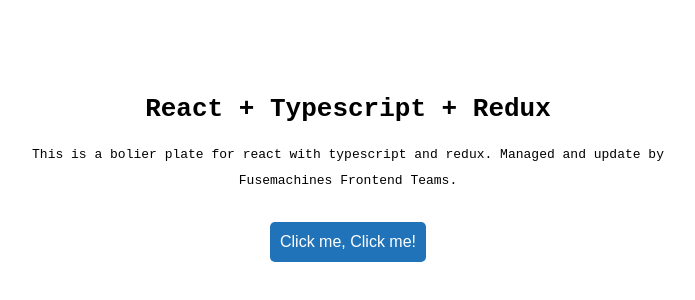
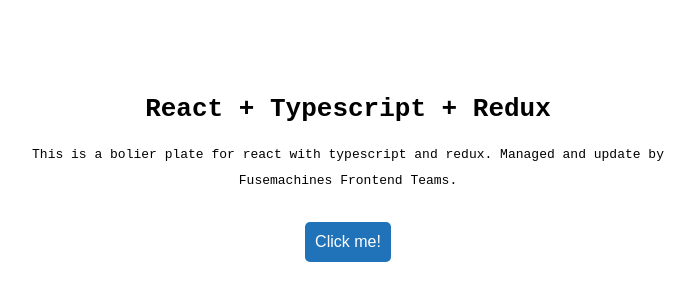
Before and after one commit to Fusemachines/fm-react-boilerplate, a React (Create React App) app in the folder typescript-with-redux/: page / in a window 1280 px wide. Shown: the part 220-520 px from the top of the page, without its empty margins (292-987 px from the left). Built offline with nearby package versions, Linux system fonts and the light colour scheme.

Commit message:
[BUTTON TEXT] changed to Click Me!

```diff
--- a/typescript-with-redux/src/components/main/Main.tsx
+++ b/typescript-with-redux/src/components/main/Main.tsx
@@ -26,7 +26,7 @@
           </p>
 
           <button className={'default-btn'} onClick={this.props.fetchDogBreed}>
-            Click me, Click me!
+            Click me!
           </button>
 
           <div className="dog-list">
```
